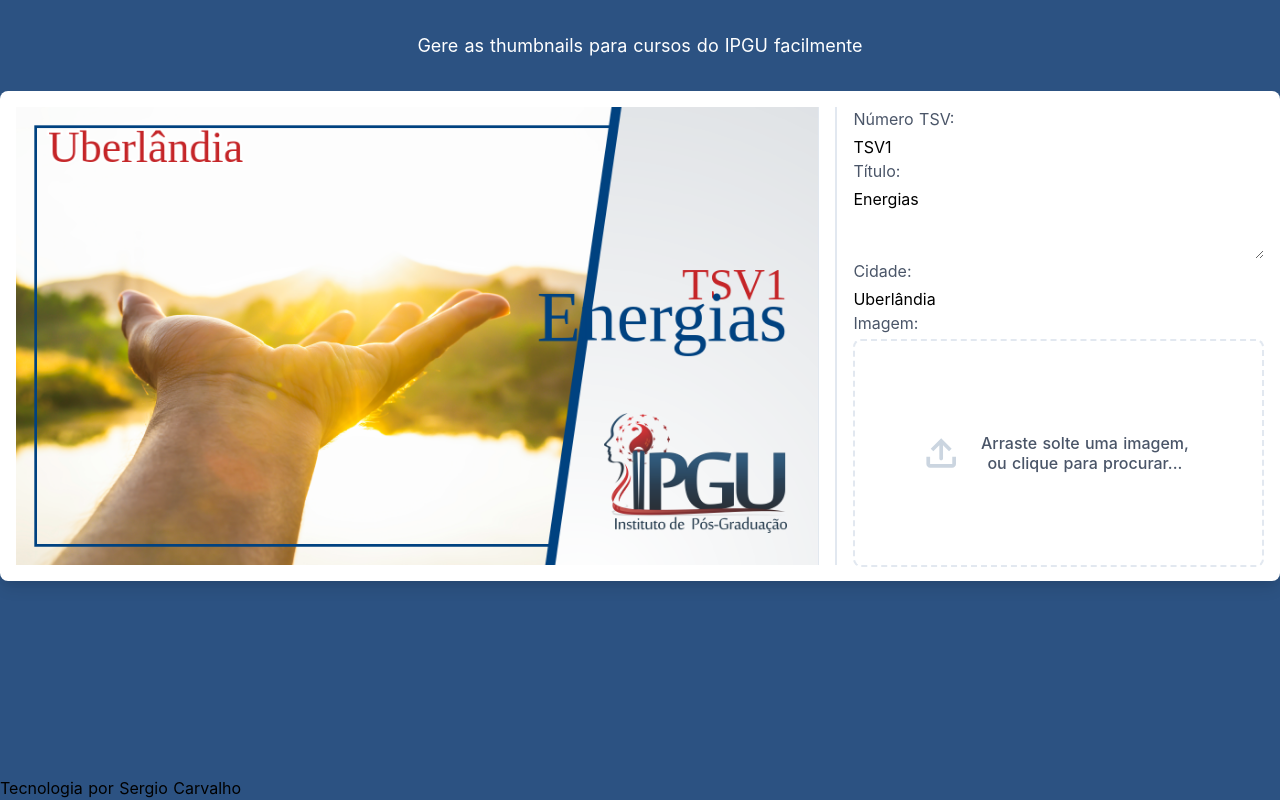
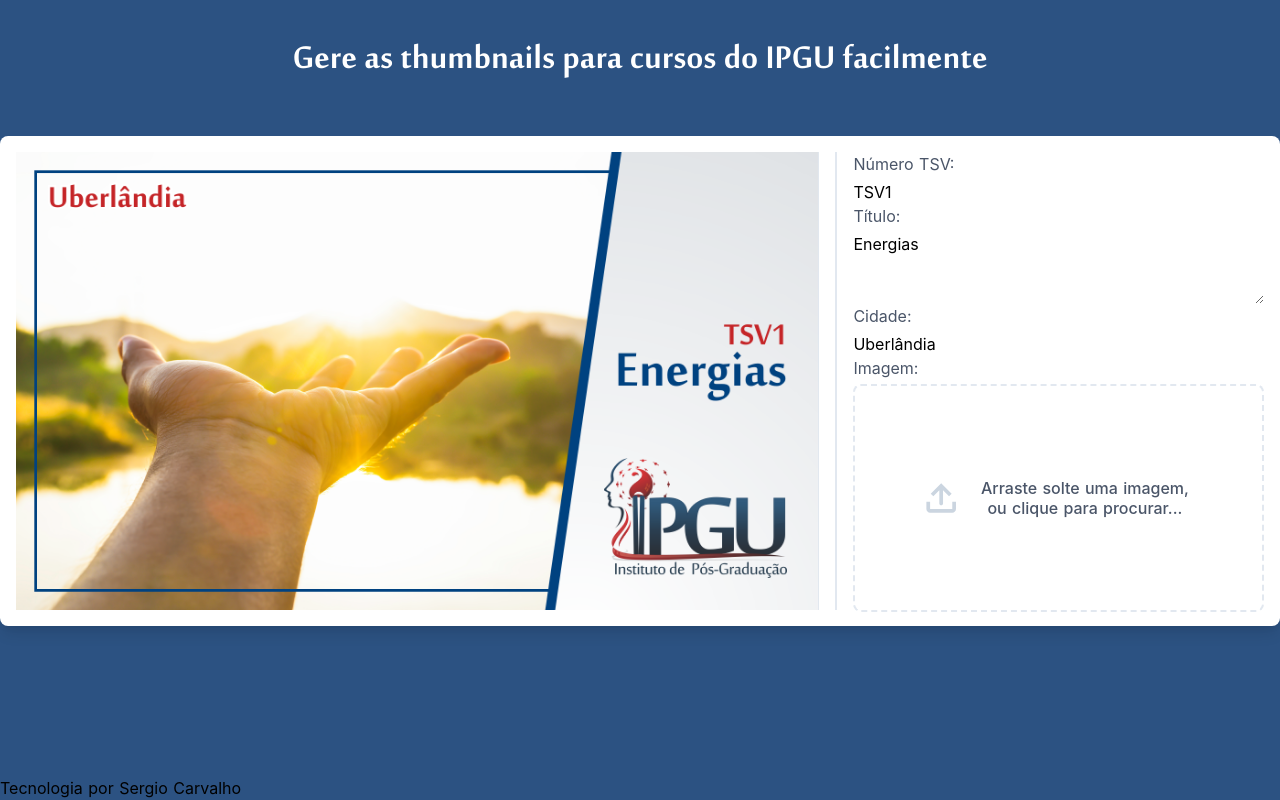
Before and after one commit to sergiooak/ipgu-cover-generator, a Nuxt app: page / in a window 1280 px wide. Built offline with nearby package versions, Linux system fonts and the light colour scheme; what @tailwindcss/custom-forms would draw is missing.

Commit message:
fix font error 🔠

```diff
--- a/pages/index.vue
+++ b/pages/index.vue
@@ -2,7 +2,7 @@
   <div class="wrapper h-screen flex flex-col">
     <header>
       <div class="container mx-auto">
-        <h1 class="text-center text-lg text-white py-8">Gere as thumbnails para cursos do IPGU facilmente</h1>
+        <h1 class="text-center text-white py-8 text-5xl" style="font-family: MoolBoran, sans-serif;">Gere as thumbnails para cursos do IPGU facilmente</h1>
       </div>
     </header>
     <main class="flex-1">
@@ -199,6 +199,14 @@
 </script>
 
 <style>
+  @font-face {
+      font-family: 'MoolBoran';
+      src:  url('../assets/fonts/MoolBoran.woff2') format('woff2'),
+            url('../assets/fonts/MoolBoran.woff') format('woff');
+      font-weight: normal;
+      font-style: normal;
+  }
+
   body{
     @apply bg-blue-800;
   }
```
Also changed, not shown: assets/fonts/MoolBoran.woff (added), assets/fonts/MoolBoran.woff2 (added).
